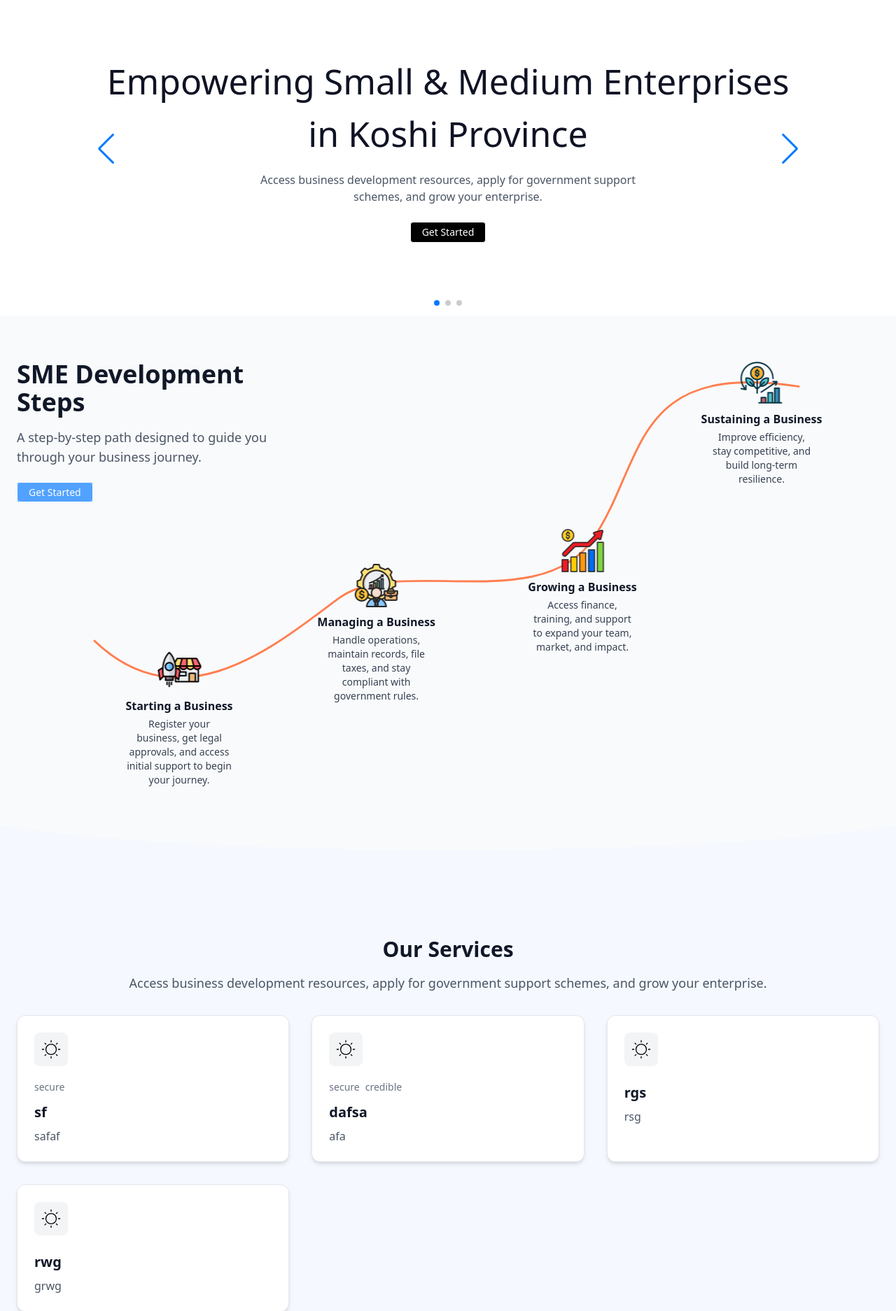
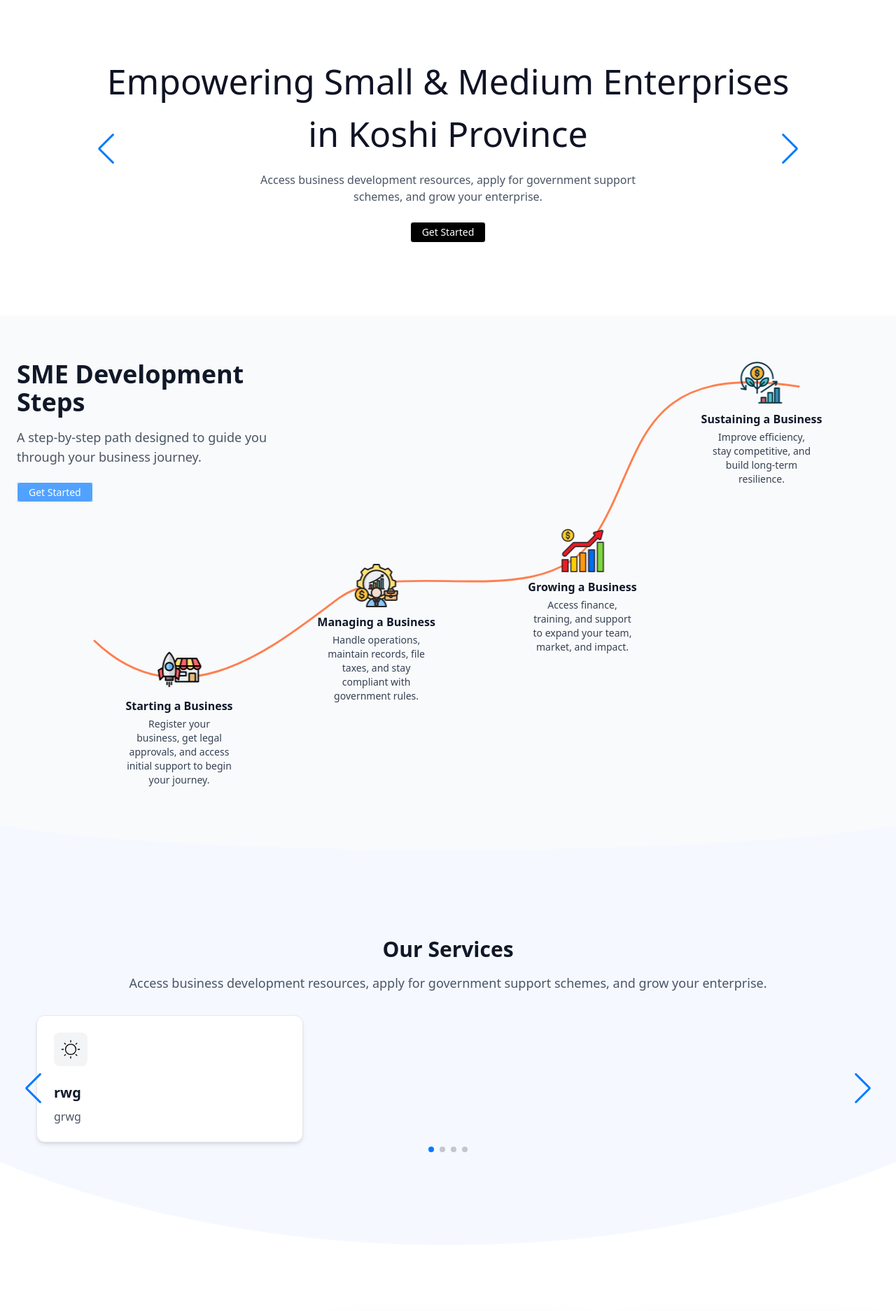
Before and after one commit to ShadipKumarJoshi/DAI-Project, a Django app: page / in a window 1280 px wide. Shown: the part 81-1955 px from the top of the page at 70% size. Run offline with Django 5.2, Linux system fonts and the light colour scheme; data comes from the database, SQL or seed files in the repository; both versions use the stored data as it was after the commit; style sheets or scripts are compiled from the project's sources; some libraries are stand-ins or nearby versions.

Commit message:
carousel 3

```diff
--- a/core/admin.py
+++ b/core/admin.py
@@ -57,6 +57,7 @@ class ServiceCardAdmin(admin.ModelAdmin):
     list_filter = ('is_active', 'tags')
     search_fields = ('title', 'description')
     filter_horizontal = ('tags',)
+    # fields = ('title', 'description', 'tags', 'order', 'is_active', 'image')
 
 @admin.register(models.SMEGuidelineCard)
 class SMEGuidelineCardAdmin(admin.ModelAdmin):
--- a/core/models.py
+++ b/core/models.py
@@ -99,6 +99,7 @@ class ServiceCard(models.Model):
     description = models.TextField()
     icon_path = models.CharField(max_length=255, blank=True, null=True)  # Static path or URL
     tags = models.ManyToManyField(ServiceTag, related_name='services', blank=True)
+    image = models.ImageField(upload_to='service_images/', null=True, blank=True)
     is_active = models.BooleanField(default=True)
     order = models.PositiveIntegerField(default=0)
 
--- a/core/templates/core/home_section/our_services.html
+++ b/core/templates/core/home_section/our_services.html
@@ -1,20 +1,19 @@
 {% load static %}
-<section class="relative bg-[#F5F8FF] px-6 pt-16 pb-40 overflow-hidden">
+<section id="our-services" class="relative bg-[#F5F8FF] px-6 pt-16 pb-40 overflow-hidden">
   <div class="text-center mb-8">
     <h2 class="text-3xl font-bold text-gray-900 mb-4">Our Services</h2>
     <p class="text-lg text-gray-600">Access business development resources, apply for government support schemes, and grow your enterprise.</p>
   </div>
 
   <div class="max-w-7xl mx-auto lg:px-0 relative z-10">
-    <div class="grid grid-cols-1 md:grid-cols-3 gap-8">
+    <div class="swiper service-swiper">
+      <div class="swiper-wrapper">
         {% for service in service_cards %}
-        <div class="bg-white rounded-xl shadow-md p-6 flex flex-col items-start border border-gray-200">
+          <div class="swiper-slide px-2">
+            <a href="{% url 'service_detail' service.id %}" class="block h-full">
+              <div class="bg-white rounded-xl shadow-md p-6 flex flex-col items-start border border-gray-200 h-full hover:shadow-lg transition-shadow duration-300">
                 <div class="w-12 h-12 p-2 rounded-lg mb-4 flex items-center justify-center bg-gray-100">
-            <img src="{% if service.icon_path %}
-                {{ service.icon_path }}
-              {% else %}
-                {% static 'core/images/icons/light.svg' %}
-              {% endif %}"
+                  <img src="{% if service.icon_path %}{{ service.icon_path }}{% else %}{% static 'core/images/icons/light.svg' %}{% endif %}"
                        alt="Icon"
                        class="w-8 h-8"
                        onerror="this.onerror=null;this.src='https://placehold.co/32x32/E0E0E0/808080?text=Icon';" />
@@ -29,7 +28,17 @@
                 <h3 class="text-xl font-semibold text-gray-900 mb-2">{{ service.title }}</h3>
                 <p class="text-base text-gray-600">{{ service.description }}</p>
               </div>
+            </a>
+          </div>
         {% endfor %}
+      </div>
+
+      <!-- Navigation buttons -->
+      <div class="swiper-button-prev text-black"></div>
+      <div class="swiper-button-next text-black"></div>
+
+      <!-- Pagination bullets -->
+      <div class="swiper-pagination mt-6"></div>
     </div>
   </div>
 
--- a/core/urls.py
+++ b/core/urls.py
@@ -6,6 +6,8 @@ urlpatterns = [
     path('dummy', views.dummy, name='dummy'),
     path('notice/', views.notice, name='notice'),
     path('notice/<int:pk>/', views.notice_detail, name='notice-detail'),
+    path('services/<int:pk>/', views.service_detail, name='service_detail'),
+
 
 
 ]
--- a/core/views.py
+++ b/core/views.py
@@ -74,5 +74,9 @@ def notice_detail(request, pk):
         'attachments': attachments,
     })
 
+def service_detail(request, pk):
+    service = get_object_or_404(models.ServiceCard, pk=pk)
+    return render(request, 'core/service_detail.html', {'service': service})
+
 def dummy(request):
     return render(request, 'core/dummy.html',)
--- a/theme/static/js/script.js
+++ b/theme/static/js/script.js
@@ -1,7 +1,8 @@
 // custom scripts for carousel
 
 document.addEventListener("DOMContentLoaded", function () {
-  const swiper = new Swiper('.swiper', {
+  // Hero Carousel initialization
+  const heroSwiper = new Swiper('.swiper', {
     loop: true,
     pagination: {
       el: '.swiper-pagination',
@@ -16,4 +17,28 @@ document.addEventListener("DOMContentLoaded", function () {
       disableOnInteraction: false,
     },
   });
+
+  // Our Services Carousel initialization
+  const serviceSwiper = new Swiper('.service-swiper', {
+    loop: true,
+    slidesPerView: 1,           // default for mobile
+    spaceBetween: 20,
+    pagination: {
+      el: '.service-swiper .swiper-pagination',
+      clickable: true,
+    },
+    navigation: {
+      nextEl: '.service-swiper .swiper-button-next',
+      prevEl: '.service-swiper .swiper-button-prev',
+    },
+    autoplay: {
+      delay: 5000,
+      disableOnInteraction: false,
+    },
+    breakpoints: {
+      768: {
+        slidesPerView: 3,       // 3 cards for desktop/tablet (≥768px)
+      }
+    }
+  });
 });
```
Also changed, not shown: core/templates/core/service_detail.html (added, +20 -0 lines), core/migrations/0030_servicecard_image.py (added), db.sqlite3, media/service_images/6t1xr7.jpg (added), 3 other files. Lines whose indentation alone changed are shown as unchanged.
